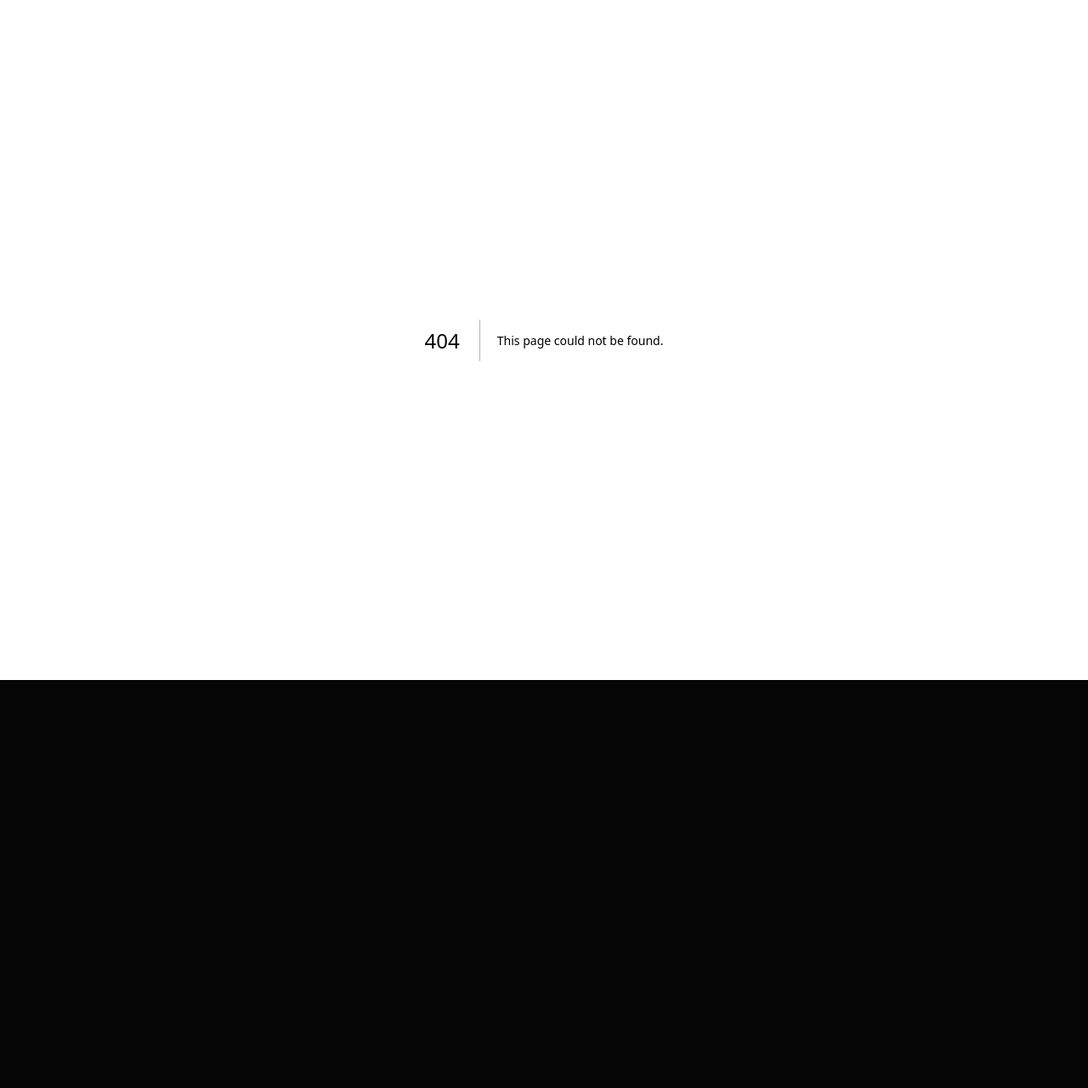
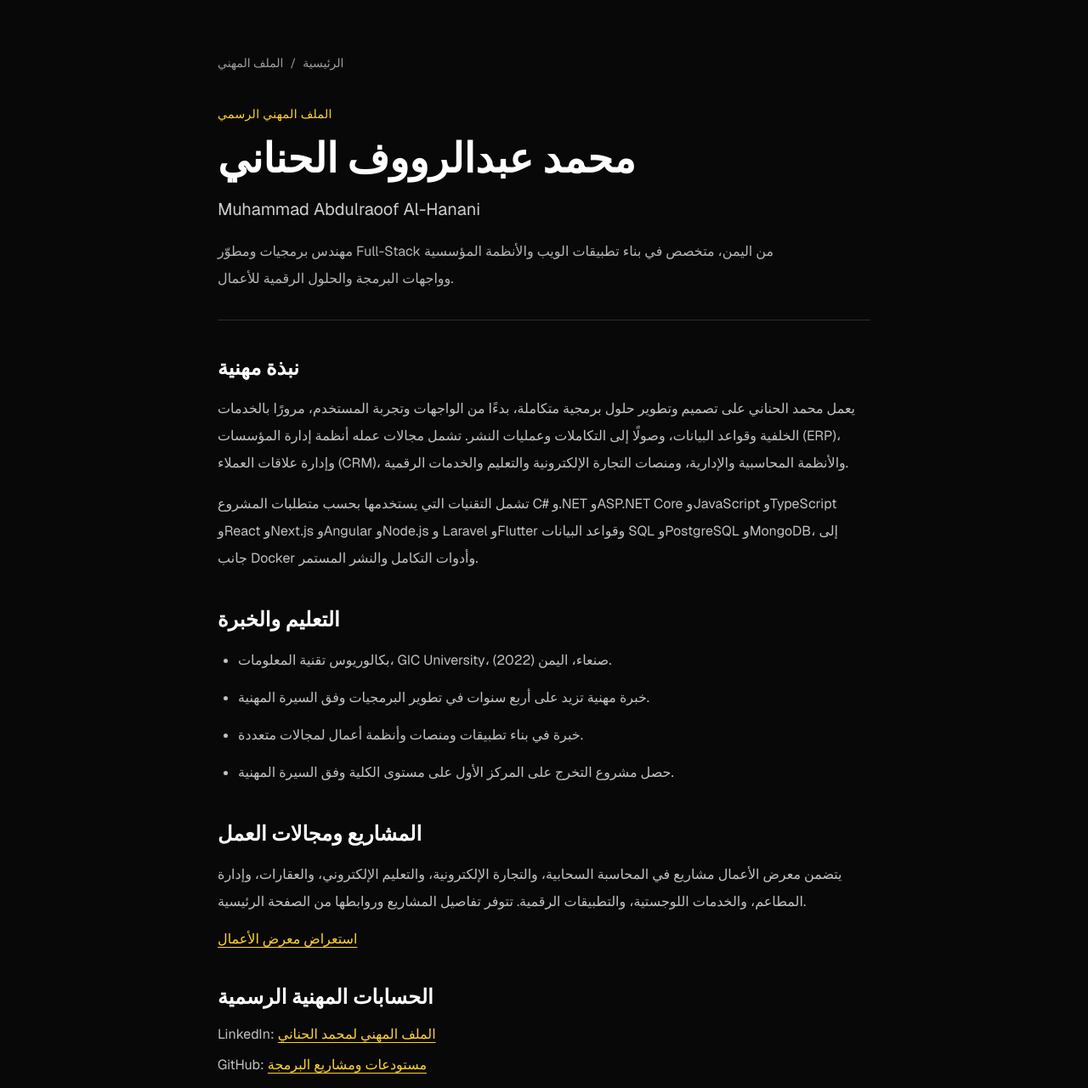
Before and after one commit to WWW-Alhnani-COM/proto, a Next.js app: page /about in a window 1280 px wide. Before the commit this address had no page. Shown: the top 1280 px of the page at 85% size. Before the commit the page ends 800 px from the top, so only its background shows below. Built offline with nearby package versions, Linux system fonts and the light colour scheme.

Commit message:
Add public professional profile page with Person structured data

```diff
--- /dev/null
+++ b/app/about/page.tsx
@@ -0,0 +1,204 @@
+import type { Metadata } from "next";
+
+const SITE_URL = "https://alhanani.vercel.app";
+const PROFILE_URL = `${SITE_URL}/about`;
+
+export const metadata: Metadata = {
+  title: "من هو محمد عبدالرووف الحناني؟ | مهندس برمجيات يمني",
+  description:
+    "الملف المهني لمحمد عبدالرووف الحناني (Muhammad Abdulraoof Al-Hanani)، مهندس برمجيات ومطوّر Full-Stack من اليمن، يعمل على تطبيقات الويب والأنظمة المؤسسية وواجهات API والحلول الرقمية.",
+  alternates: { canonical: PROFILE_URL },
+  openGraph: {
+    title: "محمد عبدالرووف الحناني | مهندس برمجيات ومطوّر Full-Stack",
+    description:
+      "السيرة المهنية والمهارات والمشاريع والحسابات الرسمية لمحمد عبدالرووف الحناني، مهندس برمجيات يمني.",
+    url: PROFILE_URL,
+    siteName: "Mohammed Al-Hanani",
+    locale: "ar_YE",
+    type: "profile",
+  },
+};
+
+const profileSchema = {
+  "@context": "https://schema.org",
+  "@type": "ProfilePage",
+  "url": PROFILE_URL,
+  "name": "الملف المهني لمحمد عبدالرووف الحناني",
+  "mainEntity": {
+    "@type": "Person",
+    "@id": `${SITE_URL}/#person`,
+    "name": "محمد عبدالرووف الحناني",
+    "alternateName": [
+      "محمد الحناني",
+      "الحناني",
+      "محمد عبدالرووف",
+      "Mohammed Al-Hanani",
+      "Muhammad Al-Hanani",
+      "Muhammad Abdulraoof Al-Hanani",
+      "Muhammad Abdulraoof Saif Al-Hanani"
+    ],
+    "url": SITE_URL,
+    "image": `${SITE_URL}/img/og-image.jpg`,
+    "description":
+      "مهندس برمجيات ومطوّر Full-Stack من اليمن، يطوّر تطبيقات الويب والأنظمة المؤسسية والحلول الرقمية.",
+    "jobTitle": ["مهندس برمجيات", "Full-Stack Software Engineer", "Full-Stack Web Developer"],
+    "nationality": {
+      "@type": "Country",
+      "name": "Yemen"
+    },
+    "address": {
+      "@type": "PostalAddress",
+      "addressLocality": "Sana'a",
+      "addressCountry": "YE"
+    },
+    "alumniOf": {
+      "@type": "CollegeOrUniversity",
+      "name": "GIC University"
+    },
+    "knowsAbout": [
+      "Full-Stack Web Development",
+      "C#",
+      ".NET",
+      "ASP.NET Core",
+      "JavaScript",
+      "TypeScript",
+      "React",
+      "Next.js",
+      "Angular",
+      "Node.js",
+      "Laravel",
+      "PHP",
+      "Flutter",
+      "REST APIs",
+      "Microservices",
+      "SQL",
+      "PostgreSQL",
+      "MongoDB",
+      "Docker",
+      "CI/CD",
+      "ERP Systems",
+      "CRM Systems",
+      "Business Automation"
+    ],
+    "sameAs": [
+      "https://www.linkedin.com/in/muhammad-al-hanani-5a5a50373",
+      "https://github.com/WWW-Alhnani-COM"
+    ]
+  }
+};
+
+export default function AboutPage() {
+  return (
+    <main className="min-h-screen bg-[#080808] px-5 py-16 text-white sm:px-8">
+      <script
+        type="application/ld+json"
+        dangerouslySetInnerHTML={{ __html: JSON.stringify(profileSchema) }}
+      />
+      <article className="mx-auto max-w-3xl">
+        <nav className="mb-10 text-sm text-white/60">
+          <a href="/" className="transition hover:text-white">الرئيسية</a>
+          <span className="mx-2">/</span>
+          <span>الملف المهني</span>
+        </nav>
+
+        <header className="mb-10 border-b border-white/15 pb-8">
+          <p className="mb-3 text-sm font-medium tracking-wide text-amber-300">
+            الملف المهني الرسمي
+          </p>
+          <h1 className="mb-4 text-3xl font-bold leading-tight sm:text-5xl">
+            محمد عبدالرووف الحناني
+          </h1>
+          <p className="text-xl text-white/80">
+            Muhammad Abdulraoof Al-Hanani
+          </p>
+          <p className="mt-5 max-w-2xl leading-8 text-white/70">
+            مهندس برمجيات ومطوّر Full-Stack من اليمن، متخصص في بناء تطبيقات الويب
+            والأنظمة المؤسسية وواجهات البرمجة والحلول الرقمية للأعمال.
+          </p>
+        </header>
+
+        <section className="mb-10">
+          <h2 className="mb-4 text-2xl font-semibold">نبذة مهنية</h2>
+          <p className="leading-8 text-white/75">
+            يعمل محمد الحناني على تصميم وتطوير حلول برمجية متكاملة، بدءًا من
+            الواجهات وتجربة المستخدم، مرورًا بالخدمات الخلفية وقواعد البيانات،
+            وصولًا إلى التكاملات وعمليات النشر. تشمل مجالات عمله أنظمة إدارة
+            المؤسسات (ERP)، وإدارة علاقات العملاء (CRM)، والأنظمة المحاسبية
+            والإدارية، ومنصات التجارة الإلكترونية والتعليم والخدمات الرقمية.
+          </p>
+          <p className="mt-4 leading-8 text-white/75">
+            تشمل التقنيات التي يستخدمها بحسب متطلبات المشروع C# و.NET وASP.NET
+            Core وJavaScript وTypeScript وReact وNext.js وAngular وNode.js و
+            Laravel وFlutter وقواعد البيانات SQL وPostgreSQL وMongoDB، إلى جانب
+            Docker وأدوات التكامل والنشر المستمر.
+          </p>
+        </section>
+
+        <section className="mb-10">
+          <h2 className="mb-4 text-2xl font-semibold">التعليم والخبرة</h2>
+          <ul className="list-disc space-y-3 ps-6 leading-8 text-white/75">
+            <li>بكالوريوس تقنية المعلومات، GIC University، صنعاء، اليمن (2022).</li>
+            <li>خبرة مهنية تزيد على أربع سنوات في تطوير البرمجيات وفق السيرة المهنية.</li>
+            <li>خبرة في بناء تطبيقات ومنصات وأنظمة أعمال لمجالات متعددة.</li>
+            <li>حصل مشروع التخرج على المركز الأول على مستوى الكلية وفق السيرة المهنية.</li>
+          </ul>
+        </section>
+
+        <section className="mb-10">
+          <h2 className="mb-4 text-2xl font-semibold">المشاريع ومجالات العمل</h2>
+          <p className="leading-8 text-white/75">
+            يتضمن معرض الأعمال مشاريع في المحاسبة السحابية، والتجارة الإلكترونية،
+            والتعليم الإلكتروني، والعقارات، وإدارة المطاعم، والخدمات اللوجستية،
+            والتطبيقات الرقمية. تتوفر تفاصيل المشاريع وروابطها من الصفحة الرئيسية.
+          </p>
+          <a href="/" className="mt-4 inline-flex text-amber-300 underline underline-offset-4 hover:text-amber-200">
+            استعراض معرض الأعمال
+          </a>
+        </section>
+
+        <section className="mb-10">
+          <h2 className="mb-4 text-2xl font-semibold">الحسابات المهنية الرسمية</h2>
+          <ul className="space-y-3 text-white/75">
+            <li>
+              LinkedIn:{" "}
+              <a
+                href="https://www.linkedin.com/in/muhammad-al-hanani-5a5a50373"
+                rel="me"
+                className="text-amber-300 underline underline-offset-4"
+              >
+                الملف المهني لمحمد الحناني
+              </a>
+            </li>
+            <li>
+              GitHub:{" "}
+              <a
+                href="https://github.com/WWW-Alhnani-COM"
+                rel="me"
+                className="text-amber-300 underline underline-offset-4"
+              >
+                مستودعات ومشاريع البرمجة
+              </a>
+            </li>
+            <li>
+              Portfolio:{" "}
+              <a href={SITE_URL} className="text-amber-300 underline underline-offset-4">
+                alhanani.vercel.app
+              </a>
+            </li>
+          </ul>
+        </section>
+
+        <section className="border-t border-white/15 pt-8">
+          <h2 className="mb-4 text-2xl font-semibold">للتواصل والتعاون</h2>
+          <p className="leading-8 text-white/75">
+            للاستفسارات المهنية أو طلب تطوير موقع أو تطبيق أو نظام أعمال، يمكن
+            التواصل عبر الروابط المهنية المنشورة في الموقع.
+          </p>
+          <a href="/" className="mt-5 inline-flex rounded-full border border-white/25 px-5 py-3 transition hover:bg-white hover:text-black">
+            العودة إلى الموقع
+          </a>
+        </section>
+      </article>
+    </main>
+  );
+}
```
